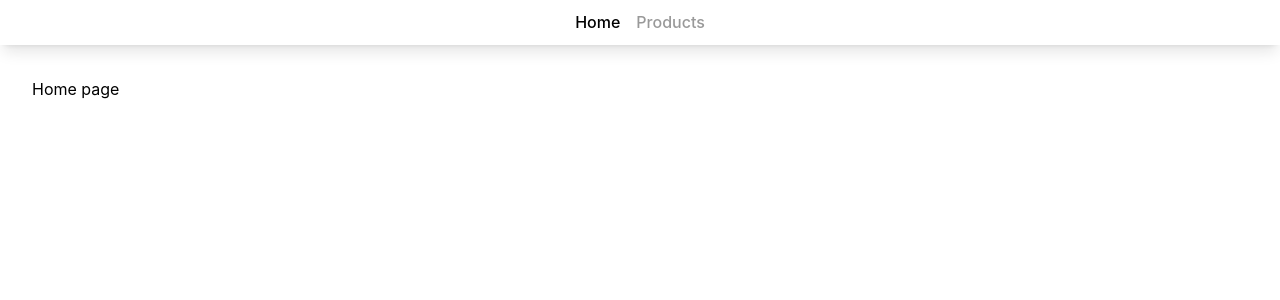
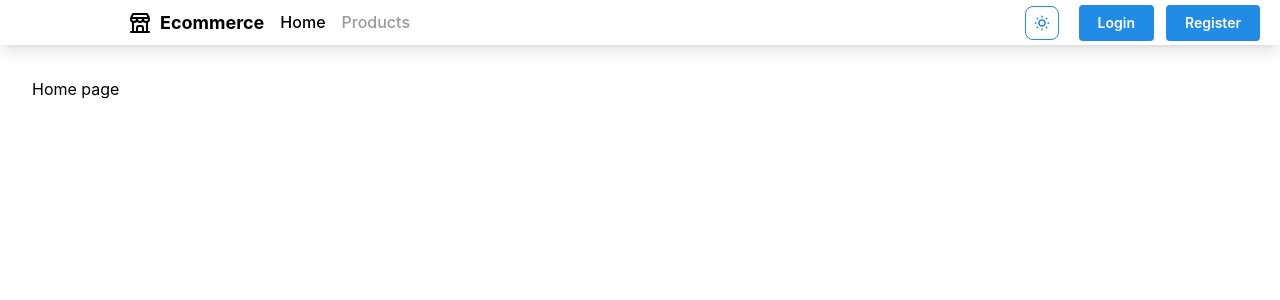
Before and after one commit to gsg-advanced-react-g1/trial-react-app, a React (Vite) app: page / in a window 1280 px wide. Shown: the top 300 px of the page. Built offline with nearby package versions, Linux system fonts and the light colour scheme.

Commit message:
Create theme module and added ModeToggleBtn to header to control the mode

```diff
--- a/src/MainLayout.tsx
+++ b/src/MainLayout.tsx
@@ -4,7 +4,7 @@ import Header from './components/Header'
 const MainLayout = () => {
     return (
         <div>
-            <div className='mb-[45px]'>
+            <div className='mb-11.25'>
                 <Header />
             </div>
             <div className='min-h-screen'>
--- a/src/components/Header.tsx
+++ b/src/components/Header.tsx
@@ -1,7 +1,7 @@
-import { Group } from '@mantine/core'
-import { Link } from '@tanstack/react-router'
-
-const Header = () => {
+import { Button, Group } from "@mantine/core";
+import { Link, useNavigate } from "@tanstack/react-router";
+import { ModeToggleBtn } from "../modules/Theme/Views/ModeToggleBtn";
+import { IconBuildingStore } from "@tabler/icons-react";
 
 const navs = [
   {
@@ -12,25 +12,41 @@ const Header = () => {
     label: "Products",
     href: "/products",
   },
-    ]
-
+];
+const Header = () => {
+  const navigate = useNavigate();
   return (
-        <header className='shadow-lg h-[45px] bg-white fixed top-0 left-0 right-0 z-50 flex items-center justify-center'>
-            <Group className='flex items-center gap-10'>
-                {navs.map((nav) =>
+    <header className="shadow-lg h-11.25 bg-white fixed top-0 left-0 right-0 z-50 flex items-center justify-center">
+      <Group className="flex items-center w-[80vw] max-w-5xl justify-center gap-8">
+        <span
+          onClick={() => navigate({ to: "/" })}
+          className="font-bold text-lg flex items-center gap-2 cursor-pointer text-black"
+        >
+          {" "}
+          <IconBuildingStore size={24} /> Ecommerce
+        </span>
+        {navs.map((nav) => (
           <Link
+            key={nav.label}
             to={nav.href}
             style={{ color: "#999" }}
             activeOptions={{ exact: true }}
             activeProps={{ style: { color: "black" } }}
-                        className='hover:text-black transition-all duration-300'
+            className="hover:text-black transition-all duration-300"
           >
             {nav.label}
           </Link>
-                )}
+        ))}
       </Group>
+      <div className="absolute right-5 flex items-center gap-5">
+        <ModeToggleBtn />
+        <div className="flex items-center gap-3">
+          <Button>Login</Button>
+          <Button>Register</Button>
+        </div>
+      </div>
     </header>
-    )
-}
+  );
+};
 
-export default Header
+export default Header;
--- a/src/main.tsx
+++ b/src/main.tsx
@@ -1,10 +1,13 @@
-import { StrictMode } from 'react';
-import { createRoot } from 'react-dom/client';
-import './index.css';
-import App from './App.tsx';
+import { StrictMode } from "react";
+import { createRoot } from "react-dom/client";
+import "./index.css";
+import App from "./App.tsx";
+import { ThemeProvider } from "./modules/Theme/index.tsx";
 
-createRoot(document.getElementById('root')!).render(
+createRoot(document.getElementById("root")!).render(
   <StrictMode>
-    <App />
+    <ThemeProvider defaultTheme="dark" storageKey="vite-ui-theme">
+      <App />
+    </ThemeProvider>
   </StrictMode>
 );
--- /dev/null
+++ b/src/modules/Theme/Views/ModeToggleBtn.tsx
@@ -0,0 +1,52 @@
+import { ActionIcon, Menu, rem, useMantineColorScheme } from "@mantine/core";
+import { IconSun, IconMoon, IconDeviceDesktop } from "@tabler/icons-react";
+
+export function ModeToggleBtn() {
+  const { colorScheme, setColorScheme } = useMantineColorScheme();
+
+  return (
+    <Menu shadow="md" width={200} position="bottom-end">
+      <Menu.Target>
+        <ActionIcon
+          variant="outline"
+          size="lg"
+          radius="md"
+          aria-label="Toggle theme"
+        >
+          {colorScheme === "dark" ? (
+            <IconMoon style={{ width: rem(18), height: rem(18) }} />
+          ) : (
+            <IconSun style={{ width: rem(18), height: rem(18) }} />
+          )}
+        </ActionIcon>
+      </Menu.Target>
+
+      <Menu.Dropdown>
+        <Menu.Label>Theme</Menu.Label>
+        <Menu.Item
+          leftSection={<IconSun style={{ width: rem(14), height: rem(14) }} />}
+          onClick={() => setColorScheme("light")}
+          color={colorScheme === "light" ? "blue" : undefined}
+        >
+          Light
+        </Menu.Item>
+        <Menu.Item
+          leftSection={<IconMoon style={{ width: rem(14), height: rem(14) }} />}
+          onClick={() => setColorScheme("dark")}
+          color={colorScheme === "dark" ? "blue" : undefined}
+        >
+          Dark
+        </Menu.Item>
+        <Menu.Item
+          leftSection={
+            <IconDeviceDesktop style={{ width: rem(14), height: rem(14) }} />
+          }
+          onClick={() => setColorScheme("auto")}
+          color={colorScheme === "auto" ? "blue" : undefined}
+        >
+          System
+        </Menu.Item>
+      </Menu.Dropdown>
+    </Menu>
+  );
+}
--- /dev/null
+++ b/src/modules/Theme/index.tsx
@@ -0,0 +1,74 @@
+import { createContext, useContext, useEffect, useState } from "react";
+
+type Theme = "dark" | "light" | "system";
+
+type ThemeProviderProps = {
+  children: React.ReactNode;
+  defaultTheme?: Theme;
+  storageKey?: string;
+};
+
+type ThemeProviderState = {
+  theme: Theme;
+  setTheme: (theme: Theme) => void;
+};
+
+const initialState: ThemeProviderState = {
+  theme: "system",
+  setTheme: () => null,
+};
+
+const ThemeProviderContext = createContext<ThemeProviderState>(initialState);
+
+export function ThemeProvider({
+  children,
+  defaultTheme = "system",
+  storageKey = "vite-ui-theme",
+  ...props
+}: ThemeProviderProps) {
+  const [theme, setTheme] = useState<Theme>(
+    () => (localStorage.getItem(storageKey) as Theme) || defaultTheme
+  );
+
+  useEffect(() => {
+    const root = window.document.documentElement;
+
+    root.classList.remove("light", "dark");
+
+    if (theme === "system") {
+      const systemTheme = window.matchMedia("(prefers-color-scheme: dark)")
+        .matches
+        ? "dark"
+        : "light";
+
+      root.classList.add(systemTheme);
+      return;
+    }
+
+    root.classList.add(theme);
+  }, [theme]);
+
+  const value = {
+    theme,
+    setTheme: (theme: Theme) => {
+      localStorage.setItem(storageKey, theme);
+      setTheme(theme);
+    },
+  };
+
+  return (
+    <ThemeProviderContext.Provider {...props} value={value}>
+      {children}
+    </ThemeProviderContext.Provider>
+  );
+}
+
+// eslint-disable-next-line react-refresh/only-export-components
+export const useTheme = () => {
+  const context = useContext(ThemeProviderContext);
+
+  if (context === undefined)
+    throw new Error("useTheme must be used within a ThemeProvider");
+
+  return context;
+};
```
Lines whose indentation alone changed are shown as unchanged.
